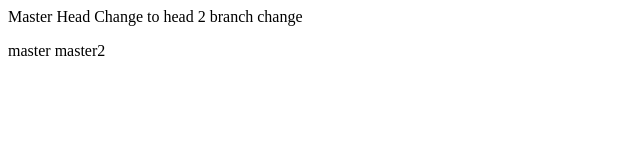
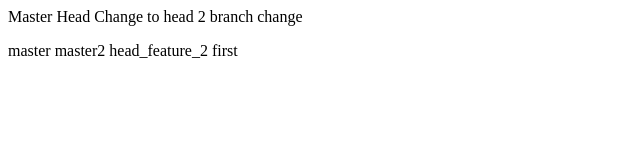
Before and after one commit to gerryderry/first-test-repo, a plain HTML site: page index.html in a window 1280 px wide. Shown: the whole page, without its empty margins (0-640 px from the left). Drawn offline with Linux system fonts and the light colour scheme.

Commit message:
add head_feature_2 second

```diff
--- a/index.html
+++ b/index.html
@@ -10,5 +10,6 @@
 <body>
 <p>master
    master2
+   head_feature_2 first
 </p>
 </body>
```
